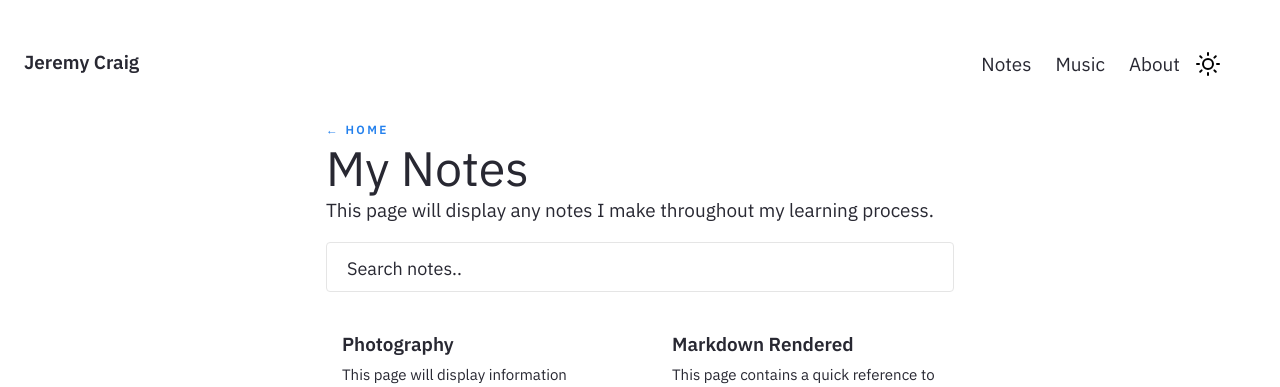
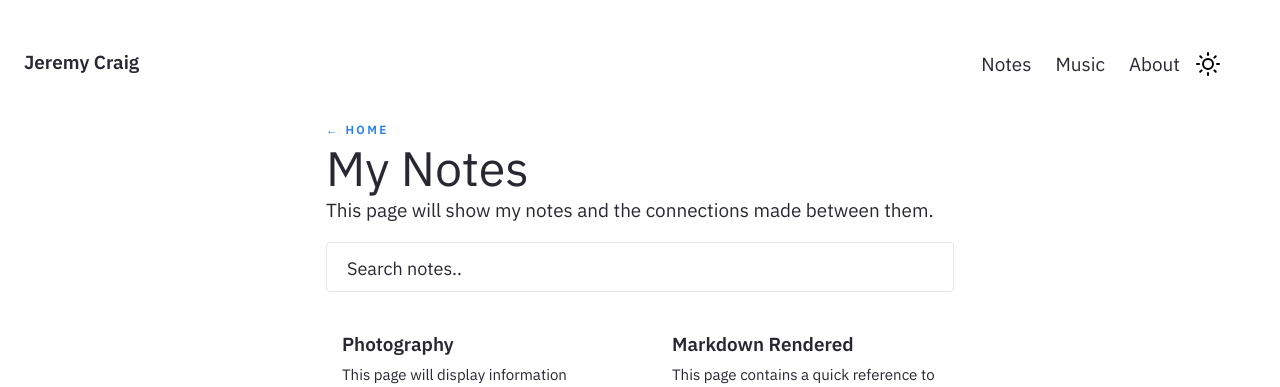
Before and after one commit to jeremycsaunders/jeremycsaunders.github.io, a Jekyll site: the page built from pages/notes.md, in a window 1280 px wide. Shown: the top 387 px of the page. Built offline with Jekyll 4.4.1, drawn with Linux system fonts in a browser that asks for light colours.

Commit message:
Update notes.md

```diff
--- a/pages/notes.md
+++ b/pages/notes.md
@@ -5,4 +5,4 @@ feedformat: card
 title: My Notes
 ---
 
-This page will display any notes I make throughout my learning process.
+This page will show my notes and the connections made between them.
```
